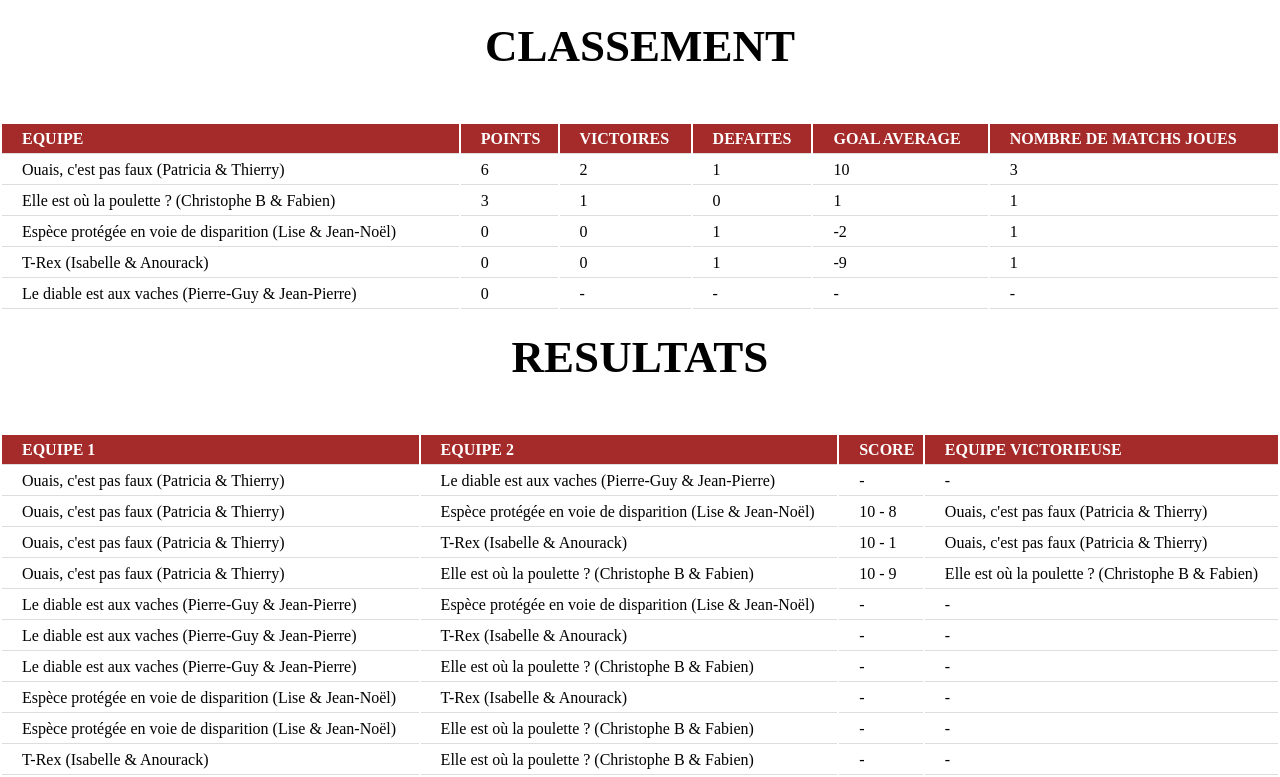
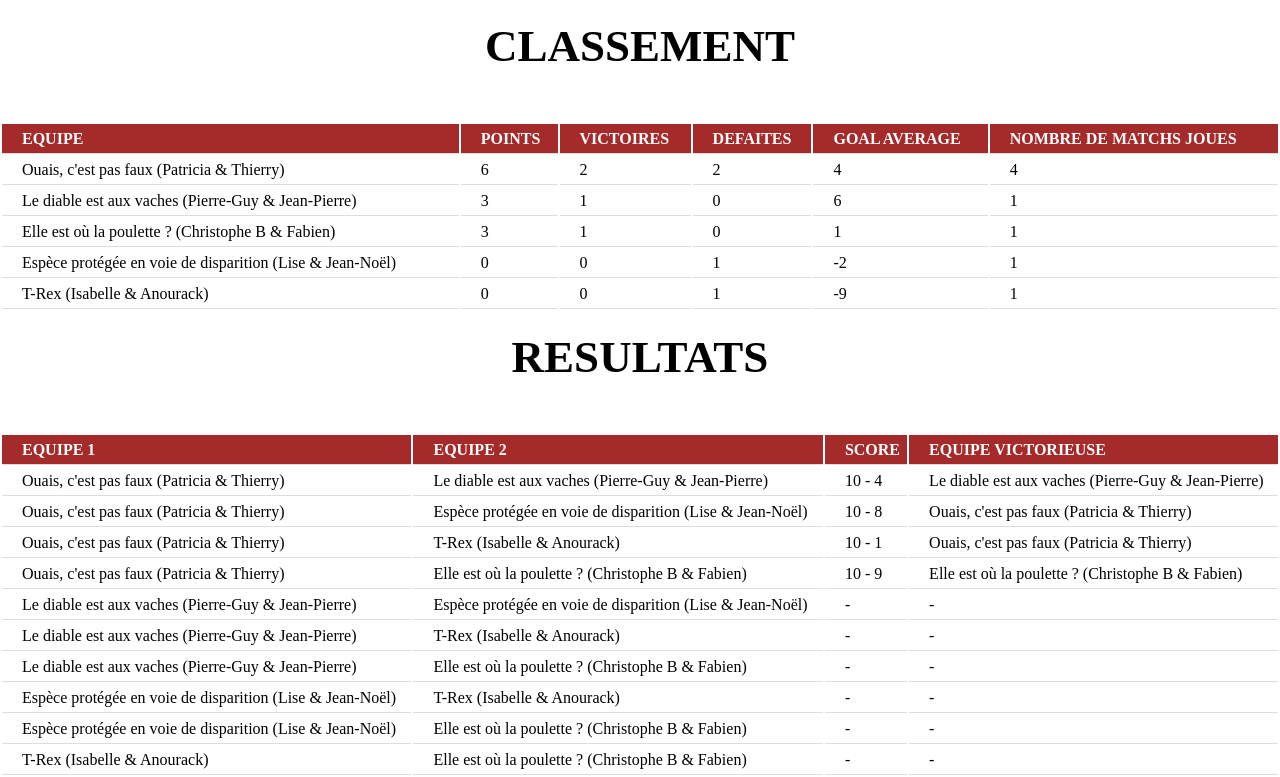
Before and after one commit to vadumont/babyfoot, a PHP site: page /poule_b.php in a window 1280 px wide. Shown: the part 190-967 px from the top of the page. Run offline with PHP 8.4, Linux system fonts and the light colour scheme.

Commit message:
évolution score

```diff
--- a/poule_b.php
+++ b/poule_b.php
@@ -20,9 +20,17 @@
                         <td>Ouais, c'est pas faux (Patricia & Thierry)</td>
                         <td>6</td>
                         <td>2</td>
+                        <td>2</td>
+                        <td>4</td>
+                        <td>4</td>
+                    </tr>
+                    <tr>
+                        <td>Le diable est aux vaches (Pierre-Guy & Jean-Pierre)</td>
+                        <td>3</td>
                         <td>1</td>
-                        <td>10</td>
-                        <td>3</td>
+                        <td>0</td>
+                        <td>6</td>
+                        <td>1</td>
                     </tr>
                     <tr>
                         <td>Elle est où la poulette ? (Christophe B & Fabien)</td>
@@ -48,14 +56,6 @@
                         <td>-9</td>
                         <td>1</td>
                     </tr>
-                    <tr>
-                        <td>Le diable est aux vaches (Pierre-Guy & Jean-Pierre)</td>
-                        <td>0</td>
-                        <td>-</td>
-                        <td>-</td>
-                        <td>-</td>
-                        <td>-</td>
-                    </tr>
                 </table>
 
             </div>
@@ -75,8 +75,8 @@
                     <tr>
                         <td>Ouais, c'est pas faux (Patricia & Thierry)</td>
                         <td>Le diable est aux vaches (Pierre-Guy & Jean-Pierre)</td>
-                        <td>-</td>
-                        <td>-</td>
+                        <td>10 - 4</td>
+                        <td>Le diable est aux vaches (Pierre-Guy & Jean-Pierre)</td>
                     </tr>
                     <tr>
                         <td>Ouais, c'est pas faux (Patricia & Thierry)</td>
```
